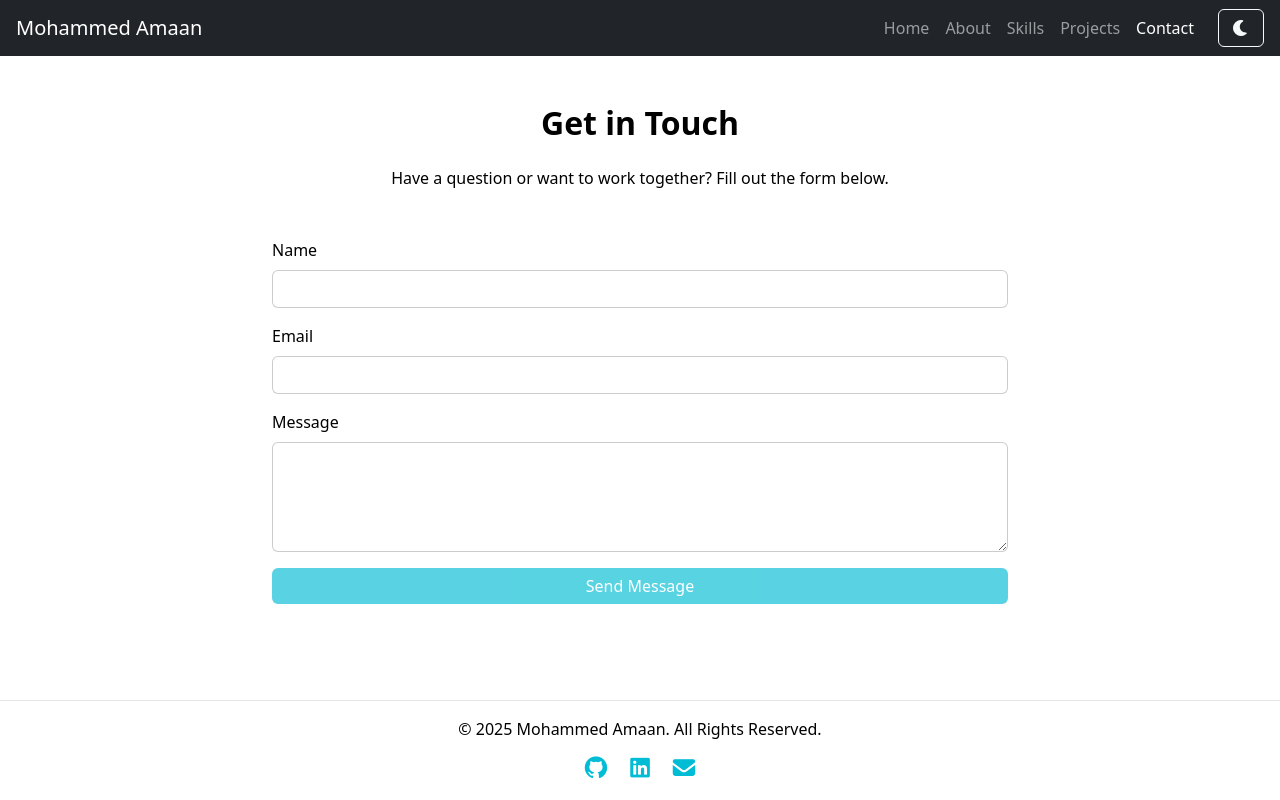
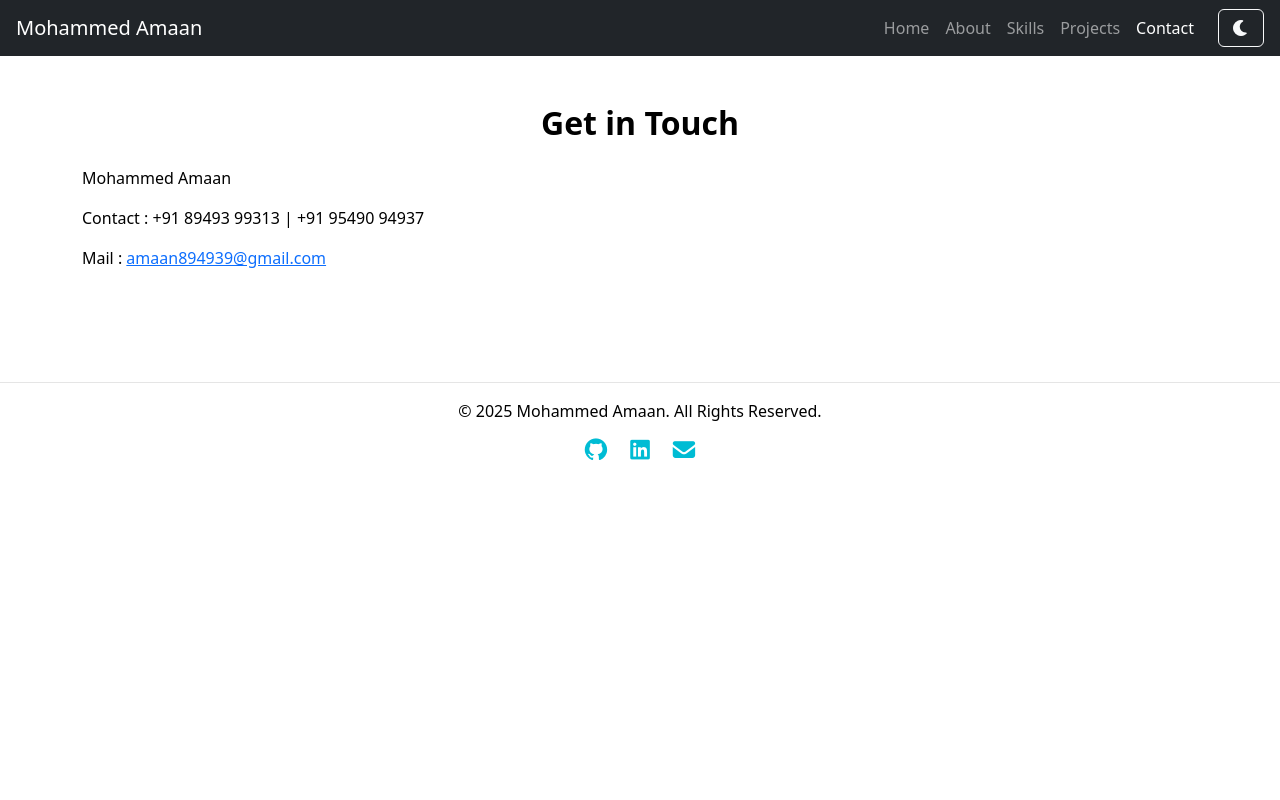
Before and after one commit to ItsAmaan09/my-portfolio, an Angular app in the folder portfolio/: page /contact in a window 1280 px wide. Built offline with nearby package versions, Linux system fonts and the light colour scheme.

Commit message:
customize contace page

```diff
--- a/portfolio/src/app/pages/contact/contact.component.html
+++ b/portfolio/src/app/pages/contact/contact.component.html
@@ -1,9 +1,15 @@
 <section class="contact py-5" [attr.data-theme]="theme">
   <div class="container">
     <h2 class="text-center mb-4">Get in Touch</h2>
-    <p class="text-center mb-5">Have a question or want to work together? Fill out the form below.</p>
+    <!-- <p class="text-center mb-5">Have a question or want to work together? Fill out the form below.</p> -->
+
 
     <div class="row justify-content-center">
+      <p>Mohammed Amaan</p>
+      <p>Contact : +91 89493 99313 | +91 95490 94937</p>
+      <p>Mail : <a href="mailto:amaan894939@gmail.com">amaan894939&#64;gmail.com</a></p>
+    </div>
+    <!-- <div class="row justify-content-center">
       <div class="col-md-8">
         <form (ngSubmit)="onSubmit(contactForm)" #contactForm="ngForm">
           <div class="mb-3">
@@ -30,6 +36,6 @@
           <button type="submit" class="btn btn-primary w-100" [disabled]="contactForm.invalid">Send Message</button>
         </form>
       </div>
-    </div>
+    </div> -->
   </div>
 </section>
--- a/portfolio/src/app/pages/contact/contact.component.ts
+++ b/portfolio/src/app/pages/contact/contact.component.ts
@@ -22,35 +22,35 @@ export class ContactComponent {
     this.themeService.theme$.subscribe((t) => (this.theme = t));
   }
 
-  async onSubmit(form: NgForm) {
-    // if (form.invalid) {
-    //   form.control.markAllAsTouched(); // show errors
-    //   return;
-    // }
+  // async onSubmit(form: NgForm) {
+  //   // if (form.invalid) {
+  //   //   form.control.markAllAsTouched(); // show errors
+  //   //   return;
+  //   // }
 
-    const payload = {
-      access_key: 'b67d4ce7-58be-49b0-b2bd-d0168596efe5', // Replace with Web3Forms access key
-      name: this.contactData.name,
-      email: this.contactData.email,
-      message: this.contactData.message,
-    };
+  //   const payload = {
+  //     access_key: 'b67d4ce7-58be-49b0-b2bd-d0168596efe5', // Replace with Web3Forms access key
+  //     name: this.contactData.name,
+  //     email: this.contactData.email,
+  //     message: this.contactData.message,
+  //   };
 
-    try {
-      const res = await fetch('https://api.web3forms.com/submit', {
-        method: 'POST',
-        headers: { 'Content-Type': 'application/json' },
-        body: JSON.stringify(payload),
-      });
+  //   try {
+  //     const res = await fetch('https://api.web3forms.com/submit', {
+  //       method: 'POST',
+  //       headers: { 'Content-Type': 'application/json' },
+  //       body: JSON.stringify(payload),
+  //     });
 
-      if (res.ok) {
-        alert('✅ Message sent successfully!');
-        this.contactData = { name: '', email: '', message: '' };
-      } else {
-        alert('❌ Failed to send message, try again later.');
-      }
-    } catch (error) {
-      console.error(error);
-      alert('❌ Error sending message!');
-    }
-  }
+  //     if (res.ok) {
+  //       alert('✅ Message sent successfully!');
+  //       this.contactData = { name: '', email: '', message: '' };
+  //     } else {
+  //       alert('❌ Failed to send message, try again later.');
+  //     }
+  //   } catch (error) {
+  //     console.error(error);
+  //     alert('❌ Error sending message!');
+  //   }
+  // }
 }
```
